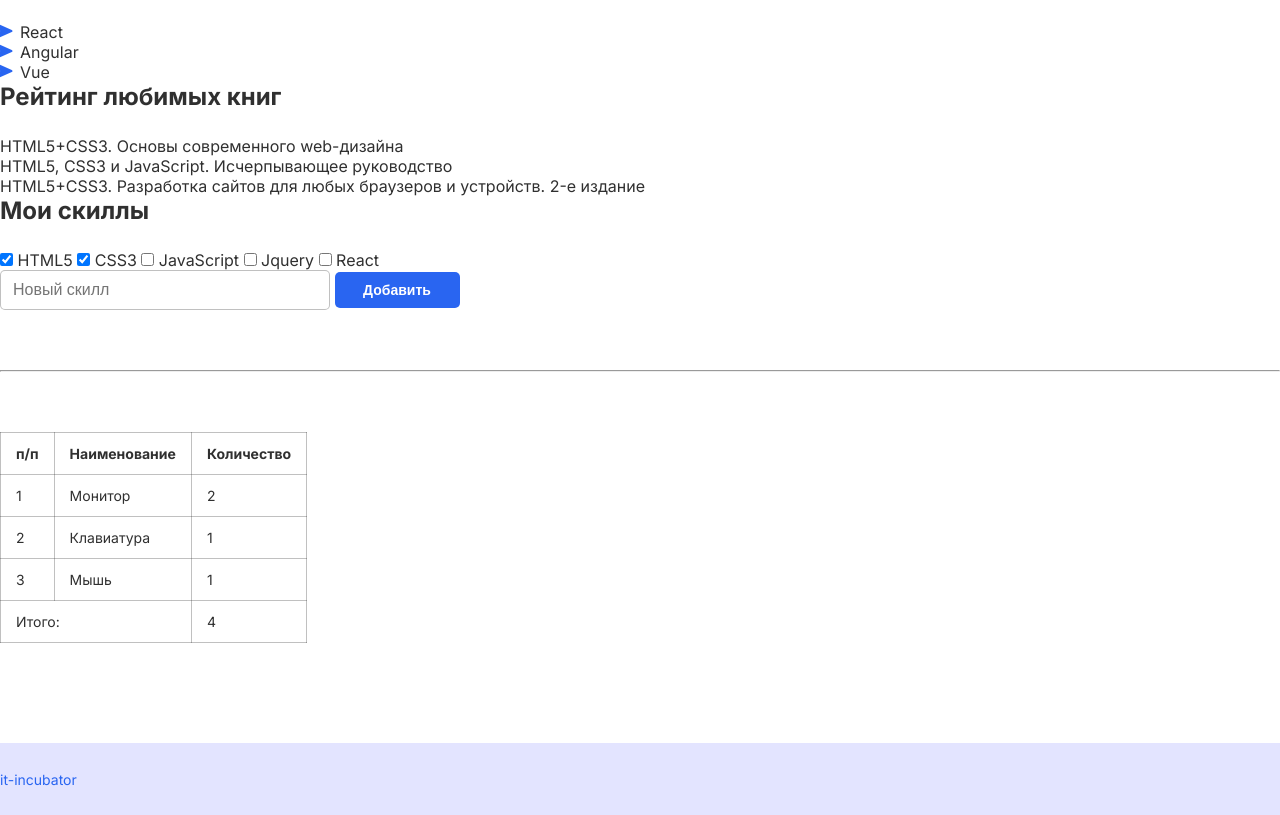
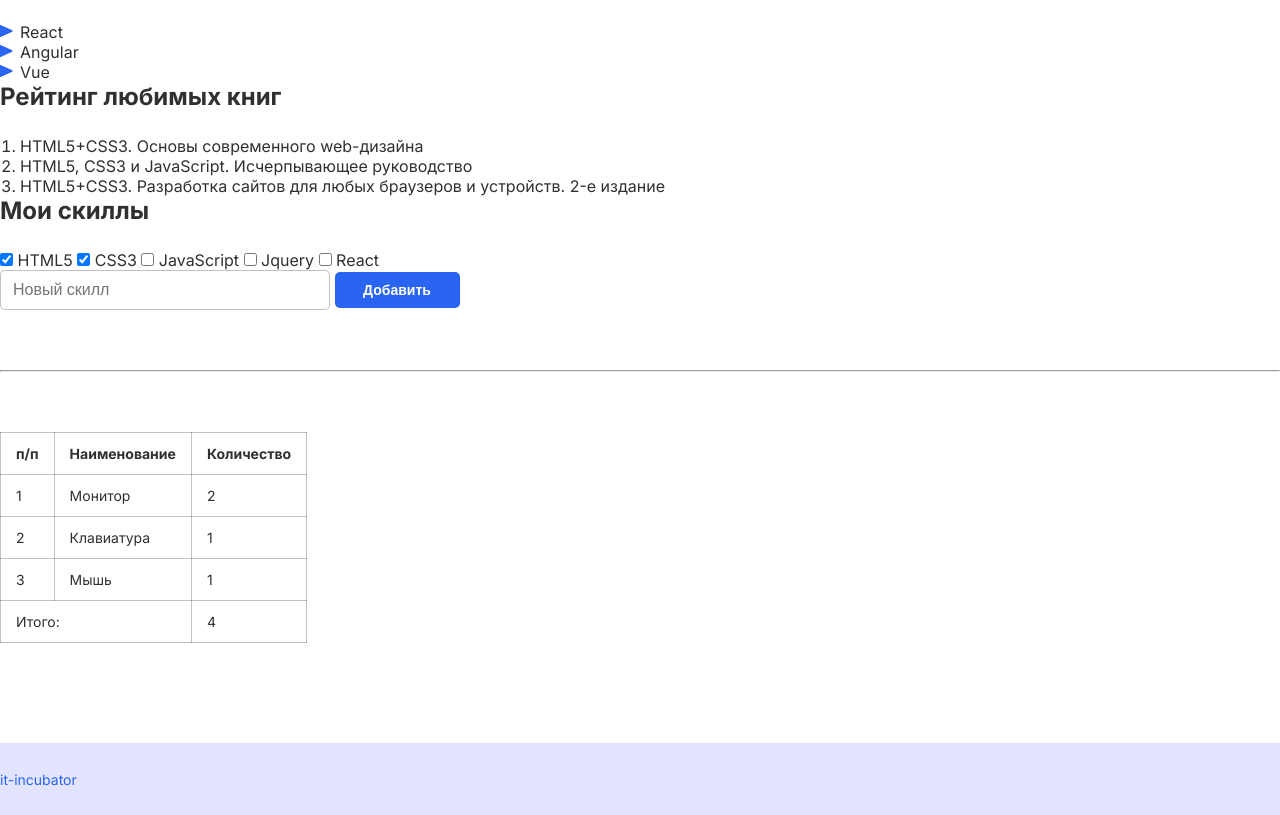
Before and after one commit to kllnvk/HTML-CSS, a plain HTML site: page index.html in a window 1280 px wide. Shown: the part 1041-1856 px from the top of the page. Drawn offline with Linux system fonts and the light colour scheme.

Commit message:
final vers

```diff
--- a/style.css
+++ b/style.css
@@ -90,7 +90,7 @@ select {
     /* Стили для нумерованного списка во второй секции */
     font-weight: 400;
     font-size: 16px;
-    padding-left: 0px 25px;
+    padding: 0px 20px;
 }
 
 .label {
```
